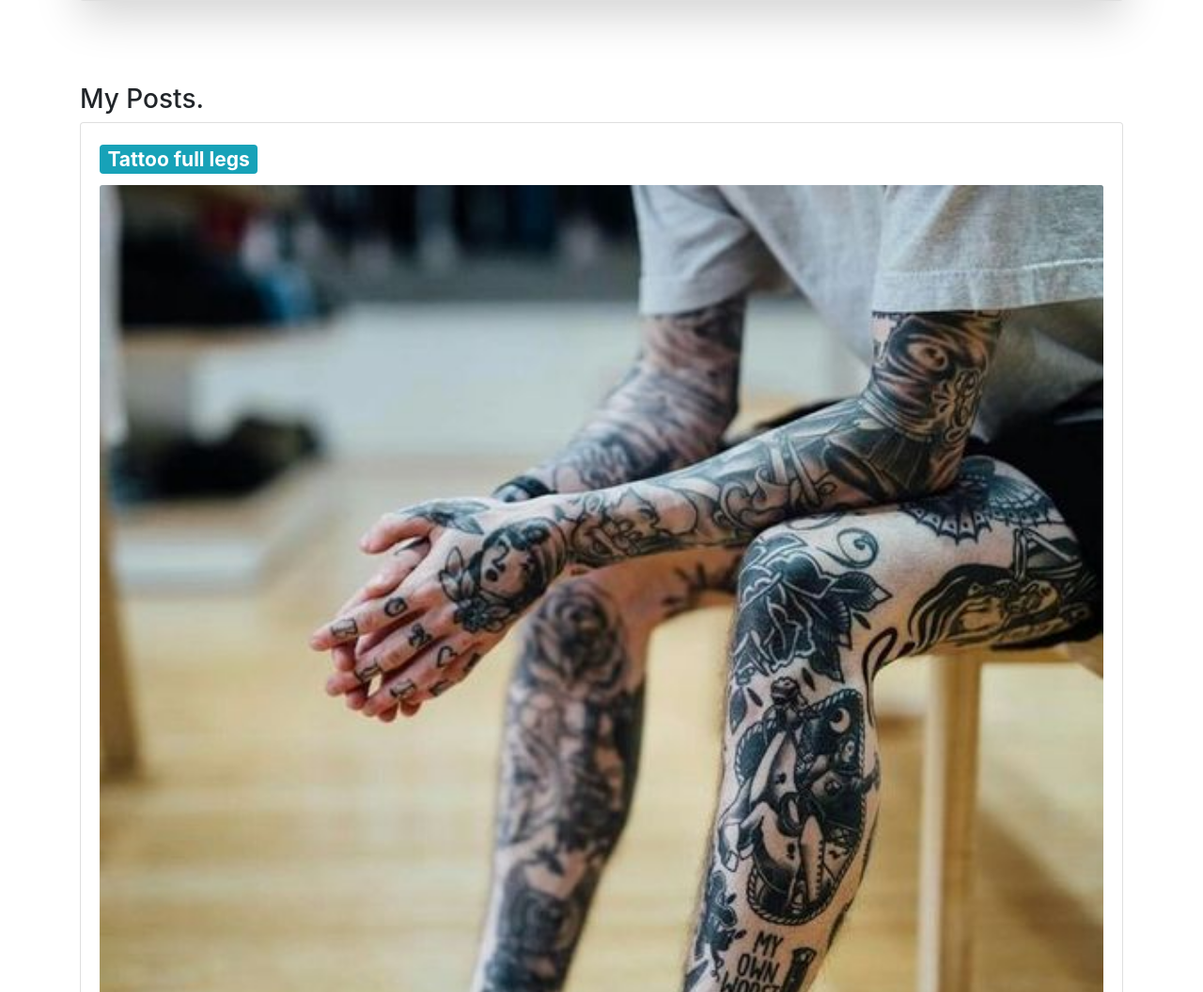
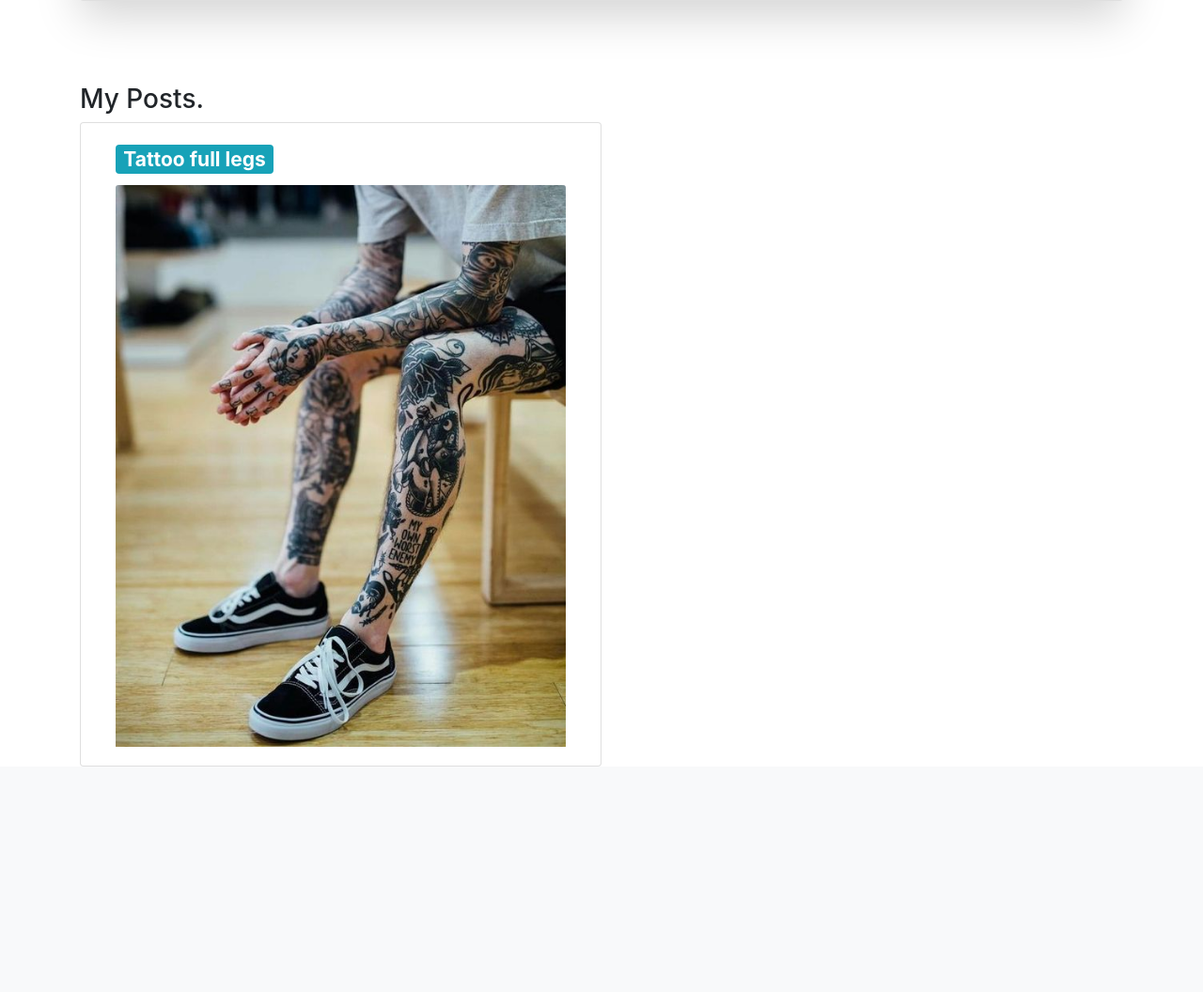
Before and after one commit to philip-bbaale/InstagramClone, a Django app: page /profile/ in a window 1280 px wide. Shown: the part 1112-2168 px from the top of the page at 94% size. After the commit the page ends 1928 px from the top, so only its background shows below. Run offline with Django 3.2, Linux system fonts and the light colour scheme; a user stored in the database is signed in; data comes from the database, SQL or seed files in the repository; some libraries are stand-ins or nearby versions; some web fonts are replaced.

Commit message:
updating profile lay out

```diff
--- a/instagramUsers/templates/instagramUsers/profile.html
+++ b/instagramUsers/templates/instagramUsers/profile.html
@@ -41,11 +41,11 @@
     <h3 class="mt-5">My Posts.</h3>
 
     {% for post in posts %}
-    <div class="card">
-        <div class="card-body">
+    <div class="card col-6 float-left">
+        <div class="card-body d-flex justify-content-center">
             <a href="{% url 'post_detail' post.pk%}">
                 <h3 class="card-title"><span class="badge badge-info">{{ post.image_name }}</span></h3>
-                <img src="{{ post.image.url }}" class="card-img-top img-fluid" alt="{{post.image}}">
+                <img src="{{ post.image.url }}" class="card-img-top img-fluid" alt="{{post.image}}" style="max-height: 598.02px; max-width: 598.02px;">
             </a>
         </div>
     </div>
```
